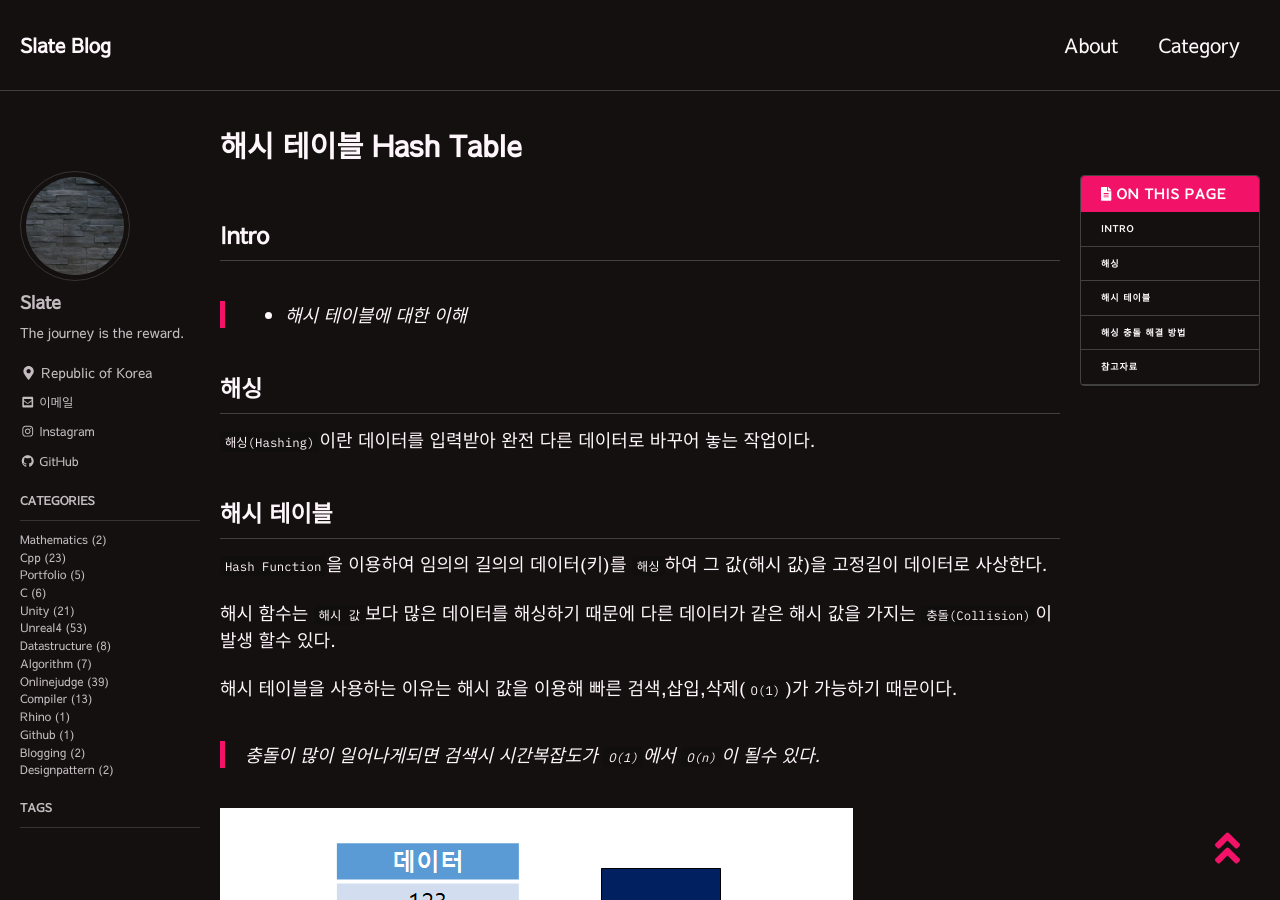
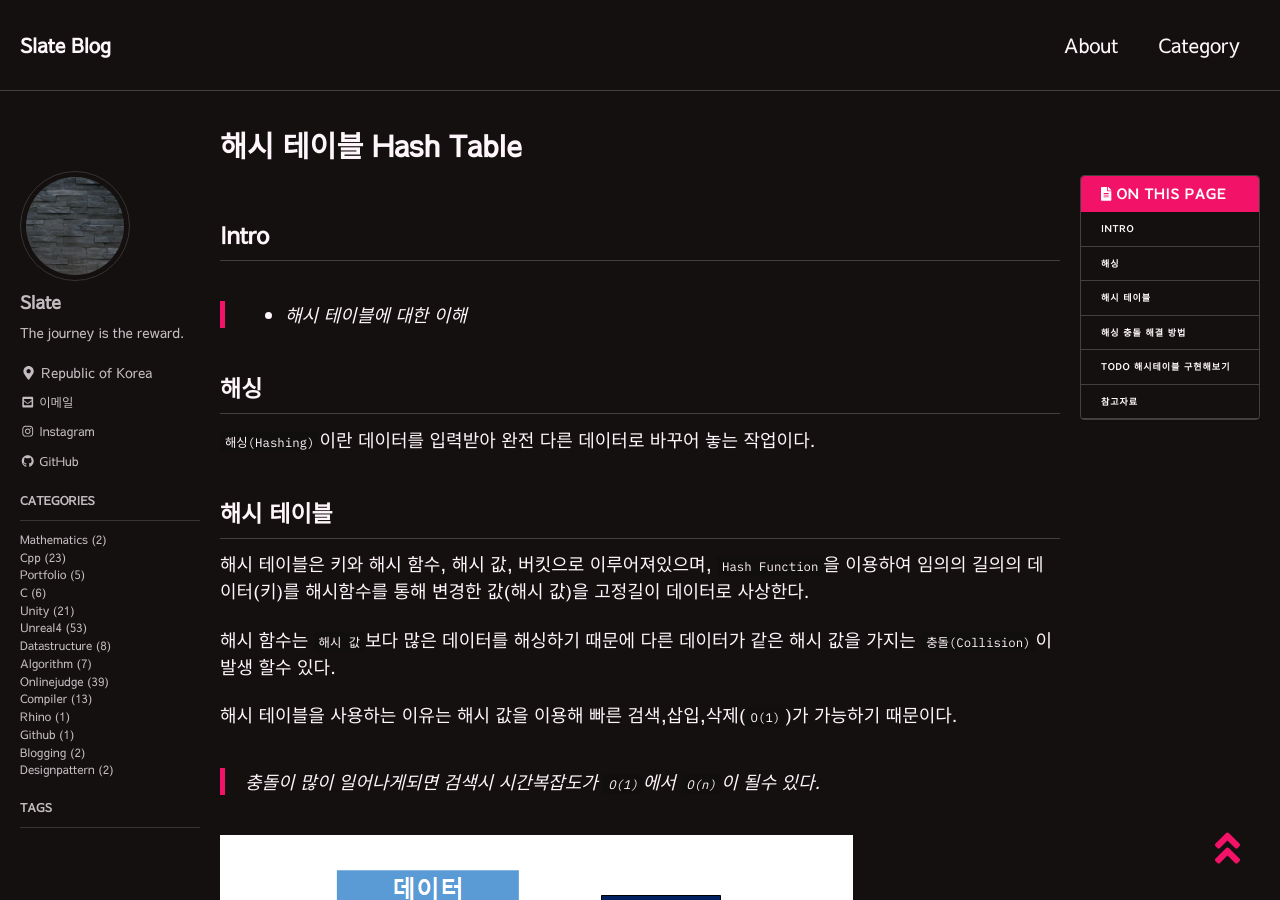
Before and after one commit to lesslate/lesslate.github.io, a Jekyll site: the page built from _posts/Data Structure/2019-09-02-자료구조 해시 테이블 Hash Table.md, in a window 1280 px wide and 900 px high. Built offline with Jekyll 4.4.1, drawn with Linux system fonts in a browser that asks for light colours; nearby versions of some CDN libraries; some web fonts are replaced; comment, search, counter and statistics services are not loaded.

Commit message:
Update 2019-09-02-자료구조 해시 테이블 Hash Table.md

```diff
--- a/_posts/Data Structure/2019-09-02-자료구조 해시 테이블 Hash Table.md
+++ b/_posts/Data Structure/2019-09-02-자료구조 해시 테이블 Hash Table.md
@@ -23,7 +23,8 @@ sidebar_main: true
 
 ## 해시 테이블
 
-`Hash Function`을 이용하여 임의의 길의의 데이터(키)를 `해싱`하여 그 값(해시 값)을 고정길이 데이터로 사상한다.
+해시 테이블은 키와 해시 함수, 해시 값, 버킷으로 이루어져있으며,
+`Hash Function`을 이용하여 임의의 길의의 데이터(키)를 해시함수를 통해 변경한 값(해시 값)을 고정길이 데이터로 사상한다.
 
 해시 함수는 `해시 값`보다 많은 데이터를 해싱하기 때문에 다른 데이터가 같은 해시 값을 가지는 `충돌(Collision)`이 발생 할수 있다.
 
@@ -56,6 +57,7 @@ sidebar_main: true
 
 * 이중 탐사(Double Hasing) : 다른 해시함수를 한번더 적용시켜 삽입
 
+## TODO 해시테이블 구현해보기
 
 
 ## 참고자료
```
